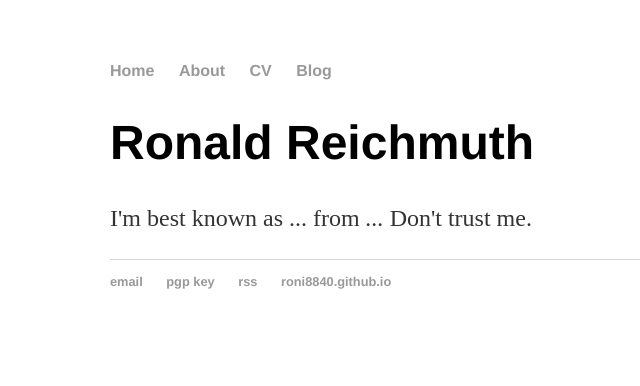
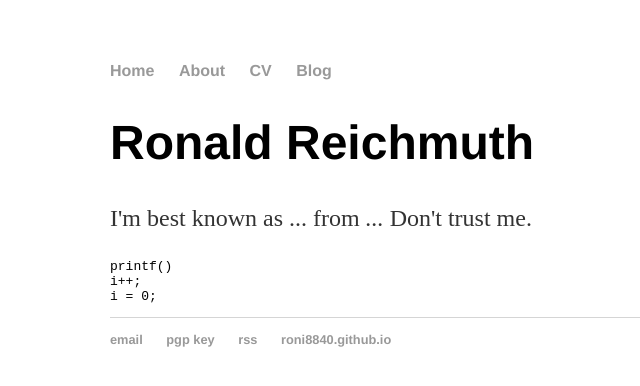
Before and after one commit to ronaldreichmuth/ronaldreichmuth.github.io, a Jekyll site: the page built from about/index.html, in a window 1280 px wide. Shown: the top 386 px of the page, without its empty margins (82-722 px from the left). Built offline with Jekyll 4.4.1, drawn with Linux system fonts in a browser that asks for light colours.

Commit message:
Update index.html

```diff
--- a/about/index.html
+++ b/about/index.html
@@ -6,3 +6,8 @@ title: Ronald Reichmuth
 	<h1>Ronald Reichmuth</h1>
 	<p>I'm best known as ... from <em>...</em> Don't trust me.</p>
 </div><!-- /.blurb -->
+
+<div class="highlight highlight-source-c"><pre><span class="pl-en">printf</span>()
+i++;
+i = <span class="pl-c1">0</span>;
+</pre></div>
```
